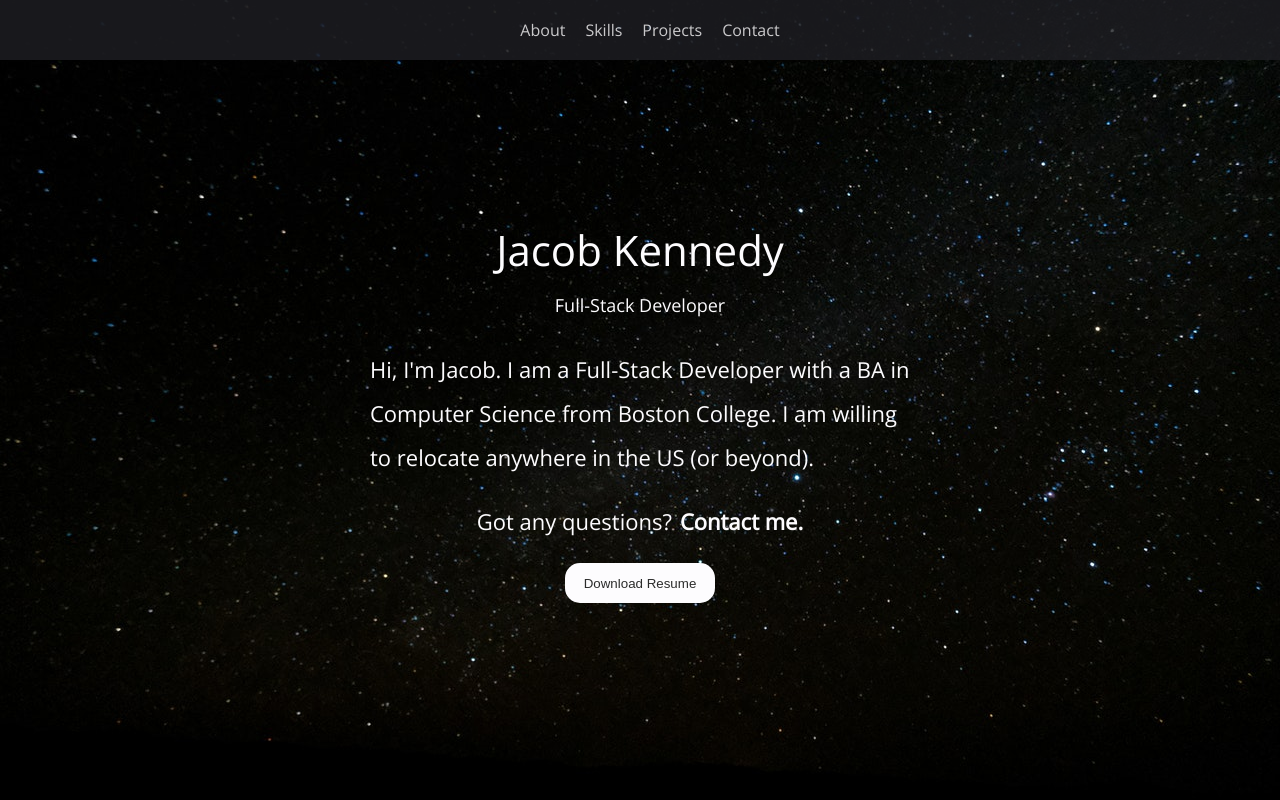
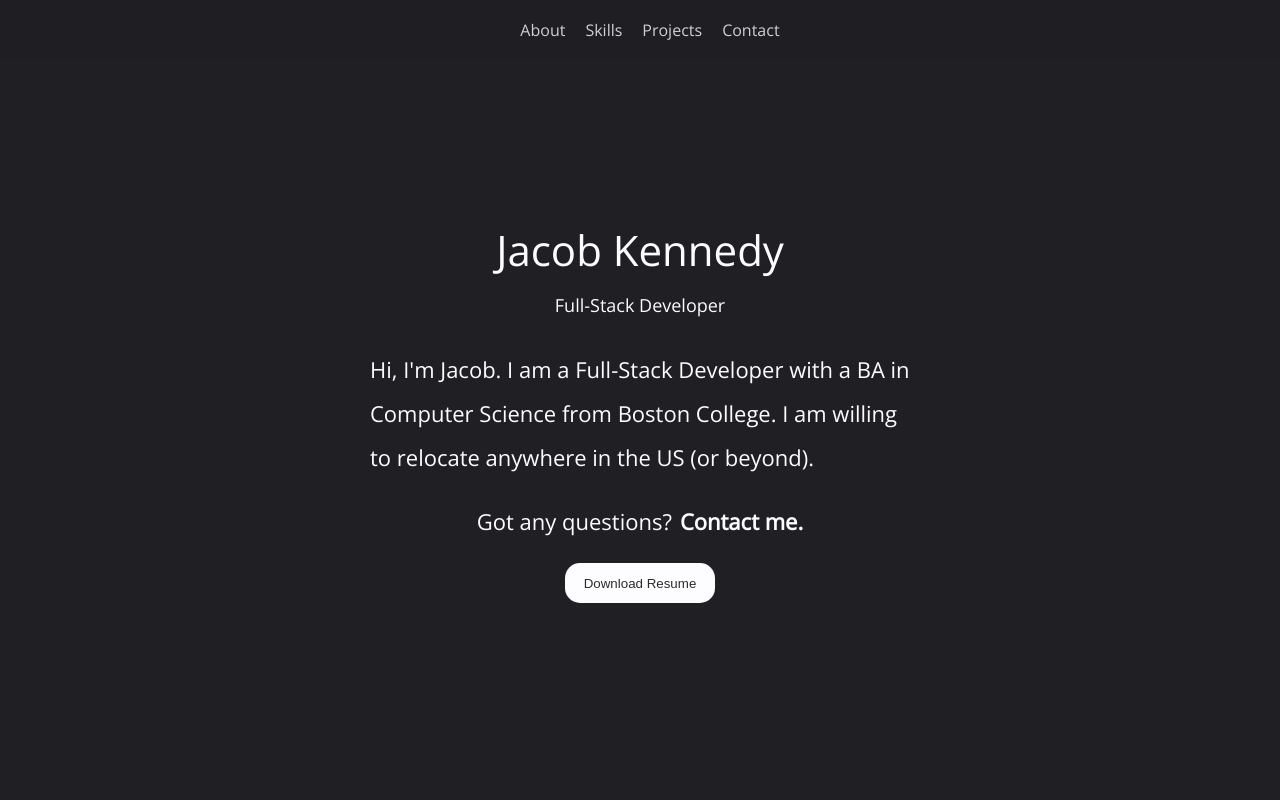
Before and after one commit to jakennedy98/portfolio, a React (Create React App) app: page / in a window 1280 px wide. Shown: the top 800 px of the page. Built offline with nearby package versions, Linux system fonts and the light colour scheme.

Commit message:
background color

```diff
--- a/src/components/Styles.css
+++ b/src/components/Styles.css
@@ -80,9 +80,9 @@ h2 {
 .wrapper {
   height: 100vh;
   width: 100%;
-
   position: relative;
   overflow: hidden;
+  background-color: var(--primary-color);
 }
 
 .parallax {
```
